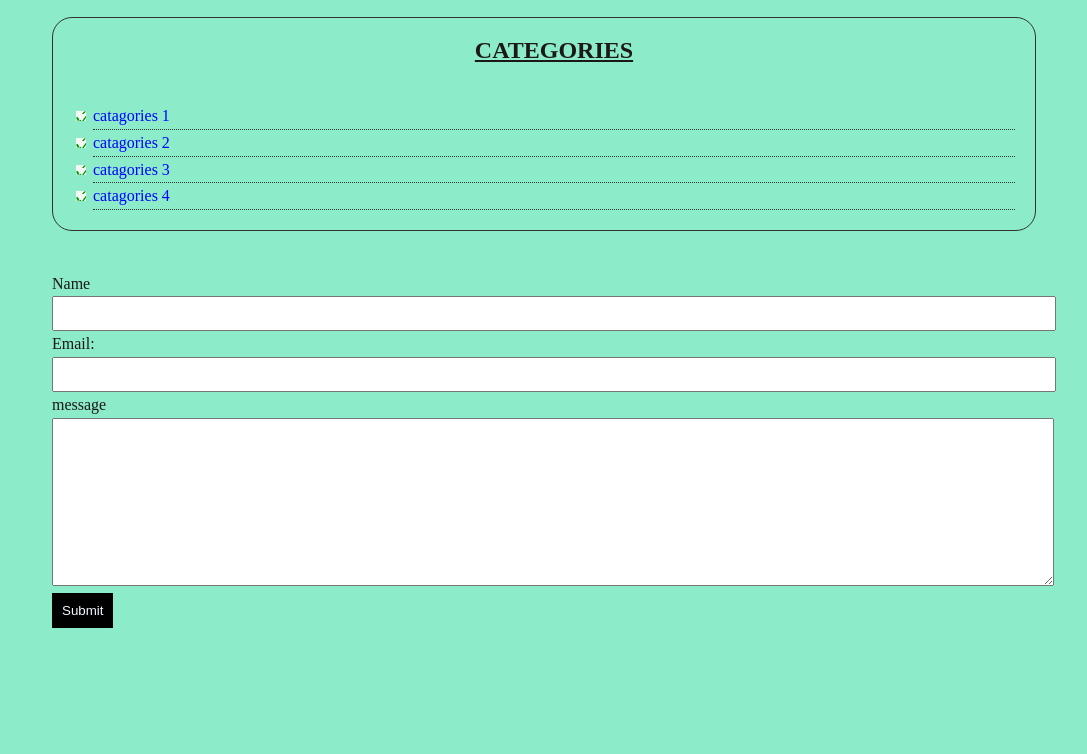
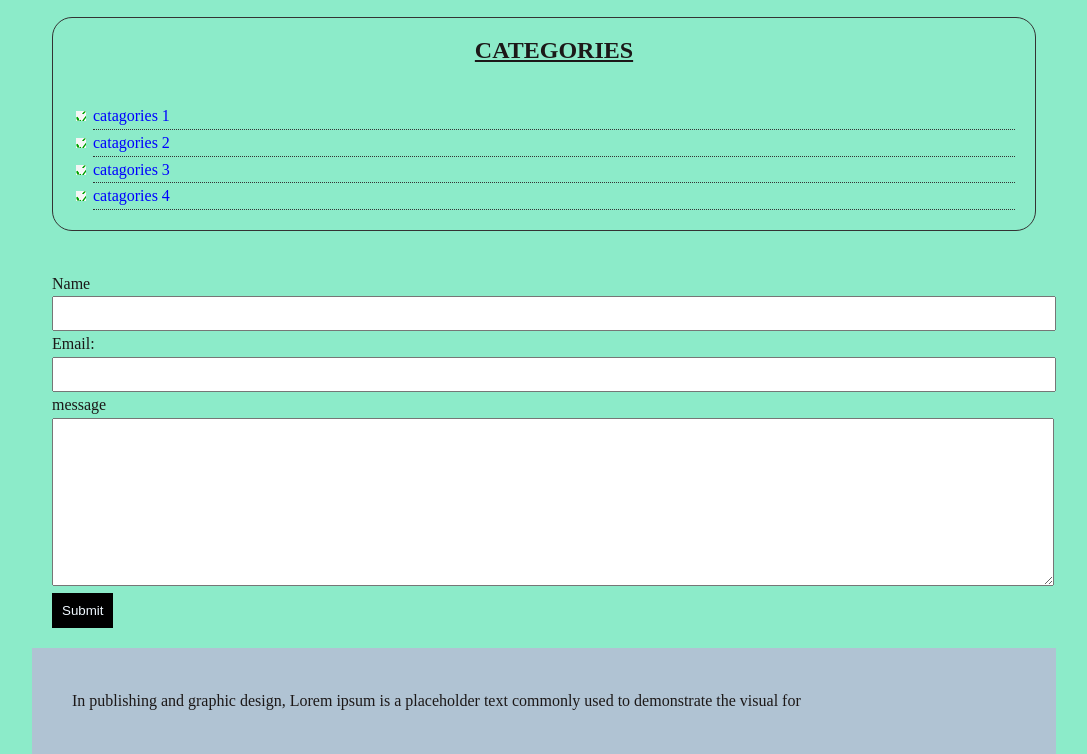
Before and after one commit to Mdhosenzisad/CSS-practice, a plain HTML site: page index.html in a window 1280 px wide. Shown: the part 390-1144 px from the top of the page, without its empty margins (96-1183 px from the left). Before the commit the page ends 1038 px from the top, so only its background shows below. Drawn offline with Linux system fonts and the light colour scheme.

Commit message:
this is 2nd para

```diff
--- a/index.html
+++ b/index.html
@@ -55,6 +55,12 @@
             <input class="button" type="submit">
 
         </form>
+        <div class="para">
+            <p>
+                In publishing and graphic design, Lorem ipsum is a placeholder text commonly used to demonstrate the visual for
+            </p>
+        </div>
+
     </div>
 </body>
 
--- a/style.css
+++ b/style.css
@@ -111,3 +111,12 @@ a:hover {
     padding: 8px;
     width: 100%;
 }
+
+.para {
+    background-color: rgb(176, 195, 211);
+    padding: 20px;
+}
+
+.para p {
+    padding: 20px;
+}
```
